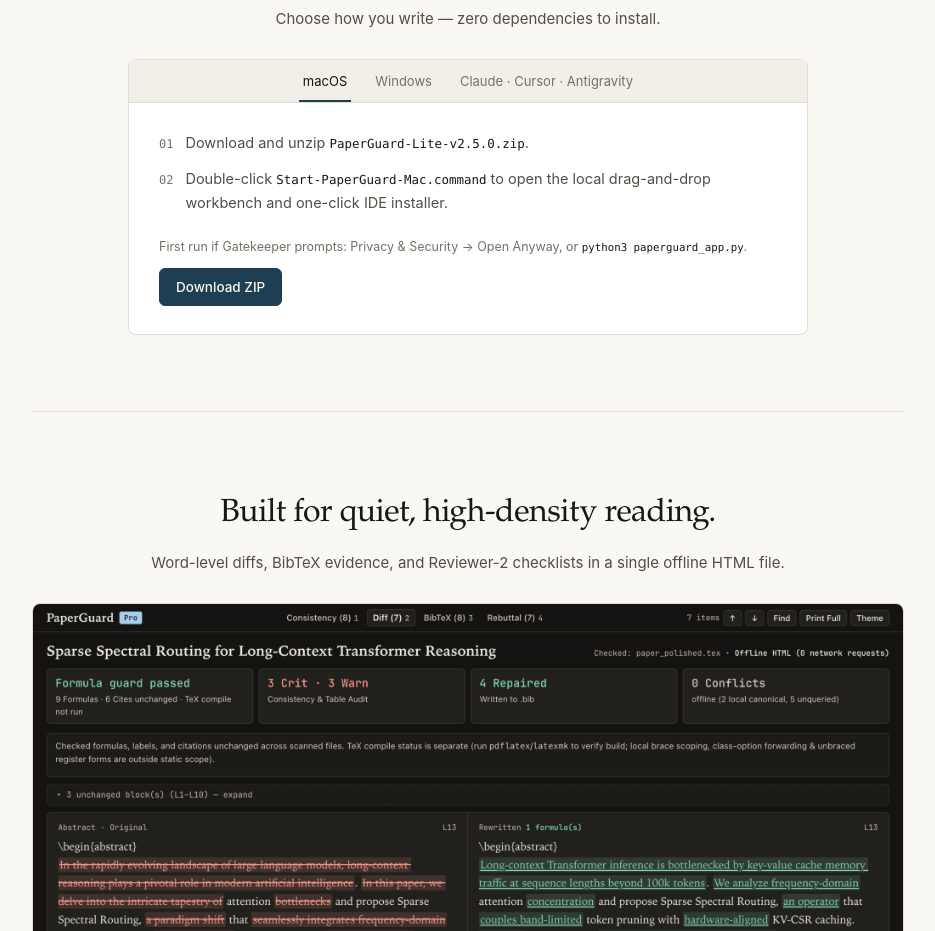
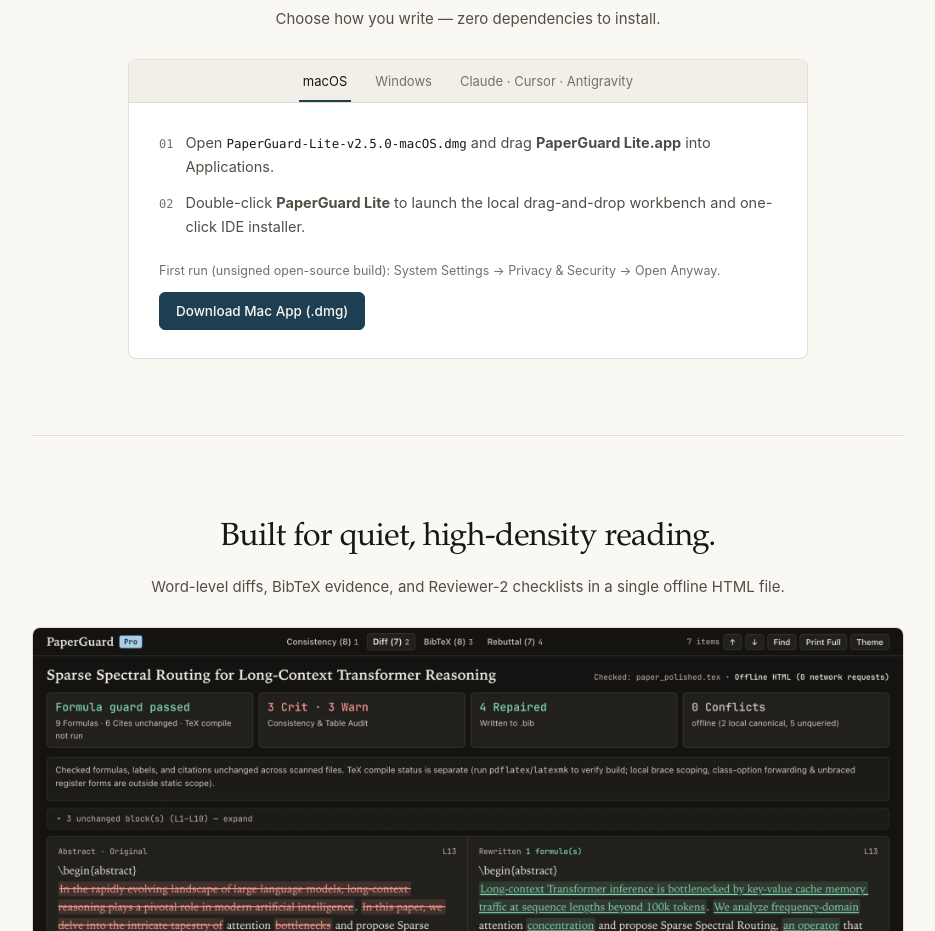
Before and after one commit to paperguard-app/paperguard-app.github.io, a plain HTML site: page index.html in a window 1280 px wide. Shown: the part 1468-2399 px from the top of the page, without its empty margins (172-1107 px from the left). Drawn offline with Linux system fonts and the light colour scheme.

Commit message:
feat: add direct macOS .dmg app download on homepage

```diff
--- a/index.html
+++ b/index.html
@@ -858,12 +858,12 @@ footer {
         <div role="tabpanel" aria-labelledby="tab-mac" tabindex="0">
           <div class="usage-inner">
             <ol class="steps">
-              <li><span class="step-n">01</span><span>Download and unzip <code>PaperGuard-Lite-v2.5.0.zip</code>.</span></li>
-              <li><span class="step-n">02</span><span>Double-click <code>Start-PaperGuard-Mac.command</code> to open the local drag-and-drop workbench and one-click IDE installer.</span></li>
+              <li><span class="step-n">01</span><span>Open <code>PaperGuard-Lite-v2.5.0-macOS.dmg</code> and drag <strong>PaperGuard Lite.app</strong> into Applications.</span></li>
+              <li><span class="step-n">02</span><span>Double-click <strong>PaperGuard Lite</strong> to launch the local drag-and-drop workbench and one-click IDE installer.</span></li>
             </ol>
             <div class="usage-foot">
-              <span class="tiny-note">First run if Gatekeeper prompts: Privacy &amp; Security → Open Anyway, or <code>python3 paperguard_app.py</code>.</span>
-              <a class="btn btn-primary" style="min-height:38px;padding:0 16px;font-size:13.5px" href="https://github.com/paperguard-app/paperguard/releases/latest/download/PaperGuard-Lite-v2.5.0.zip">Download ZIP</a>
+              <span class="tiny-note">First run (unsigned open-source build): System Settings → Privacy &amp; Security → Open Anyway.</span>
+              <a class="btn btn-primary" style="min-height:38px;padding:0 16px;font-size:13.5px" href="https://github.com/paperguard-app/paperguard/releases/latest/download/PaperGuard-Lite-v2.5.0-macOS.dmg">Download Mac App (.dmg)</a>
             </div>
           </div>
         </div>
```
